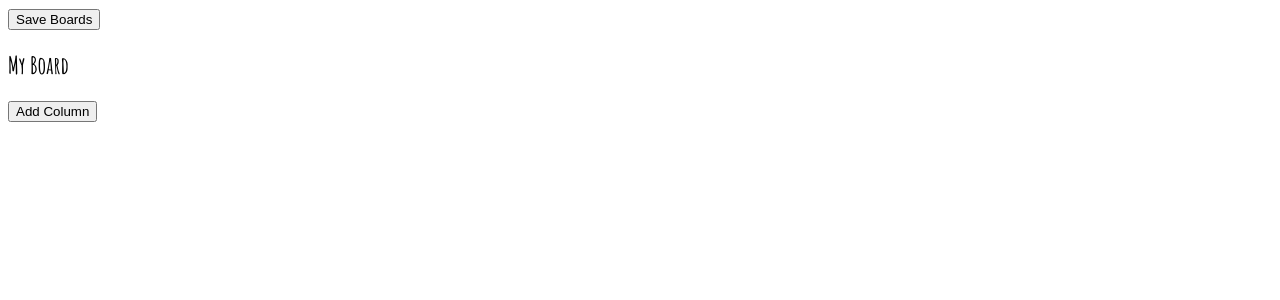
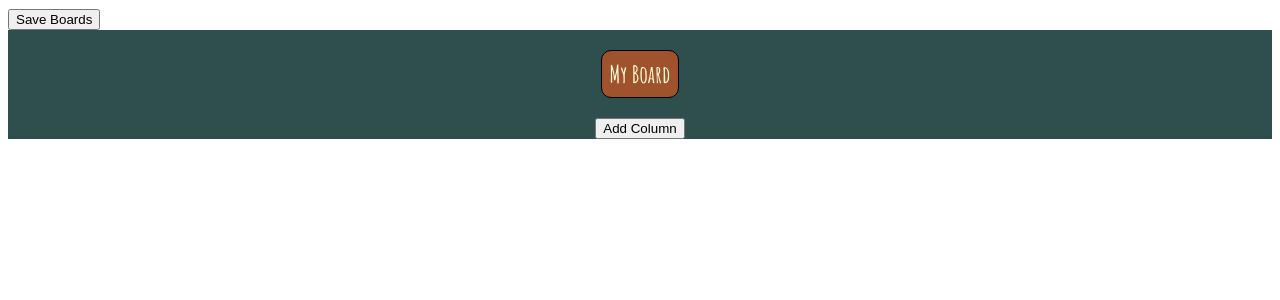
Before and after one commit to stickmanbob/Delegando, a React (Create React App) app: page / in a window 1280 px wide. Shown: the top 300 px of the page. Built offline with nearby package versions, Linux system fonts and the light colour scheme.

Commit message:
styled the board and column theme

```diff
--- a/src/components/note.jsx
+++ b/src/components/note.jsx
@@ -39,7 +39,7 @@ class Note extends React.Component {
 
     if (this.state.show === true) {
       description = (
-        <div>
+        <div className="render-description">
           <p onClick={this.showEdit}>{this.props.note.description}</p>
         </div>
       );
--- a/src/styles/board.css
+++ b/src/styles/board.css
@@ -1,3 +1,23 @@
 .board .columns{
 	display: flex;
+	color: lightgoldenrodyellow;
+	background-color: sienna;
+	box-shadow: black;
 }
+
+.board {
+	display: flex;
+	flex-direction: column;
+	justify-content: center;
+	align-items: center;
+	background-color: darkslategrey;
+}
+
+.board > h1 {
+	color: lightgoldenrodyellow;
+	background-color: sienna;
+	border: 1.5px solid black;
+	box-shadow: black;
+	padding: 8px;
+	border-radius: 10px;
+}
--- a/src/styles/note.css
+++ b/src/styles/note.css
@@ -20,10 +20,22 @@
 }
 
 .create-form > textarea {
+	display: flex;
   font-family: "Amatic SC", cursive;
   height: 50px;
   margin: 4px;
   border: none;
+}
+
+.render-description {
+	display: flex;
+	flex-wrap: wrap;
+	max-width: 80%;
+}
+
+.note-title {
+	word-wrap: normal;
+	max-width: 80%;
 }
 
 .delete-note {
```
